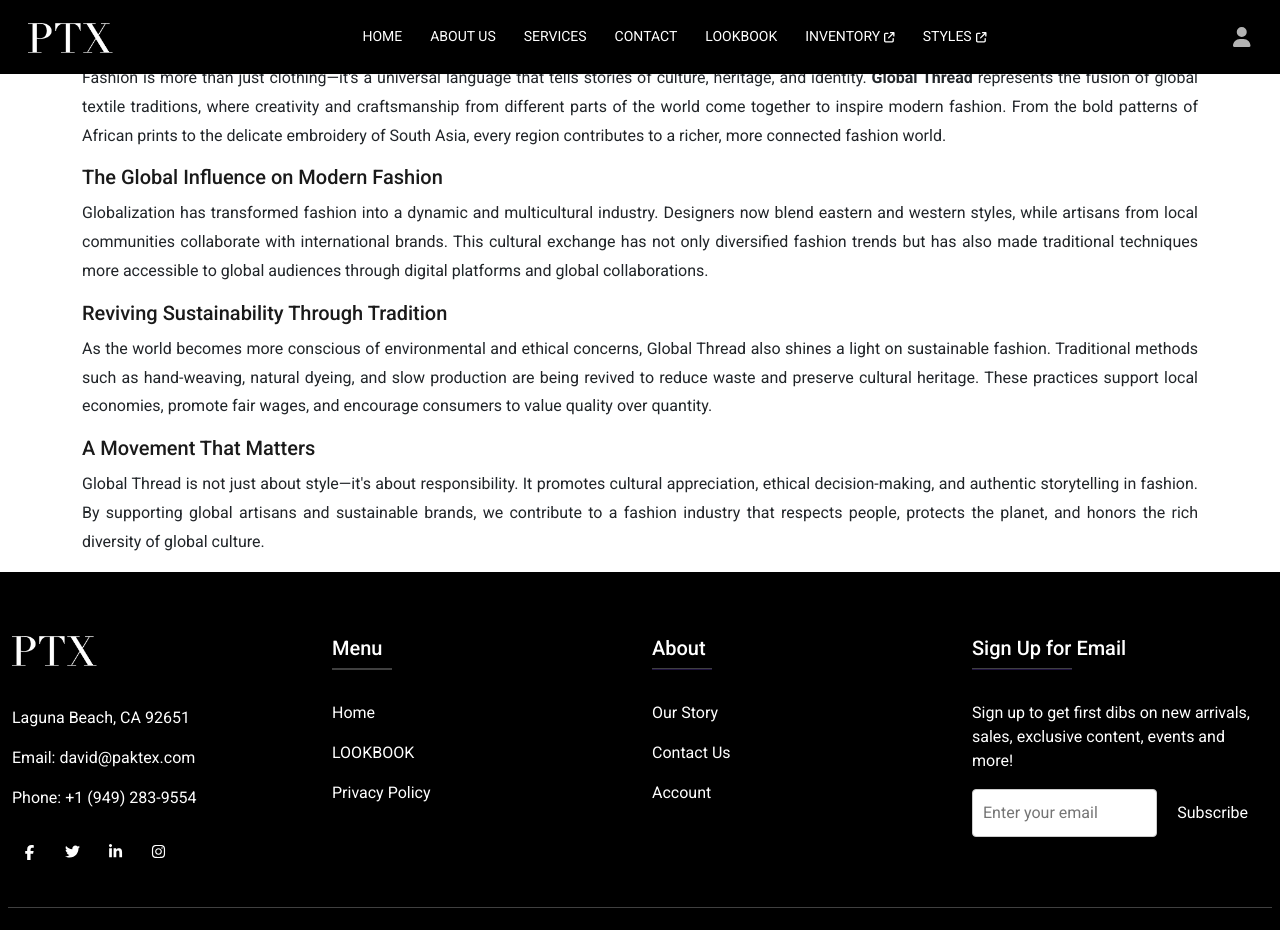
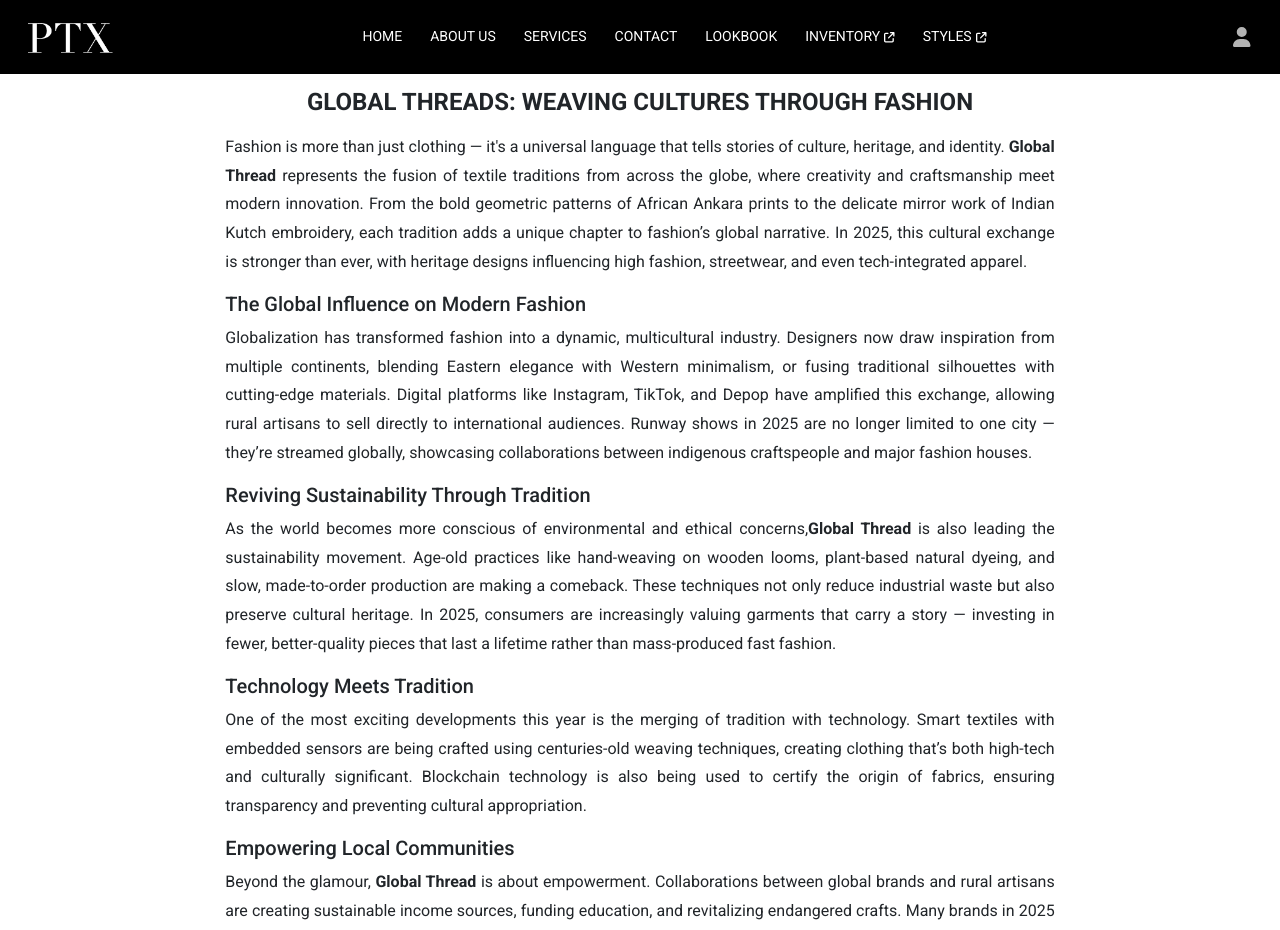
Before and after one commit to Zeeshanprojects/PTX-2, a React (Create React App) app in the folder PTX-2/ptx-2/: page /blog3 in a window 1280 px wide. Shown: the top 930 px of the page. Built offline with nearby package versions, Linux system fonts and the light colour scheme.

Commit message:
code updated

```diff
--- a/PTX-2/ptx-2/src/Pages/Blog1.jsx
+++ b/PTX-2/ptx-2/src/Pages/Blog1.jsx
@@ -9,7 +9,7 @@ export default function Blog1() {
       <div className="container-fluid p-0 mt-5">
         <div className="container blog-content col-lg-8 col-xl-8 ">
           <div className="space"></div>
-          <h4 className="fw-bold text-center mb-3">
+          <h4 className="fw-bold text-center mb-3 text-uppercase">
             2025 Fashion Trends: A Deeper Dive into Style, Substance &
             Sustainability
           </h4>
--- a/PTX-2/ptx-2/src/Pages/Blog3.jsx
+++ b/PTX-2/ptx-2/src/Pages/Blog3.jsx
@@ -8,51 +8,76 @@ export default function Blog3() {
     <>
       <div className="container-fluid p-0">
 
+      <div className="container blog-content col-lg-8 col-xl-8 mt-5">
+  <div className="space"></div>
 
-        <div className="container blog-content">
-          <h2> Global Thread – Weaving Cultures Through Fashion</h2>
+  <h4 className="fw-bold text-center mb-3 text-uppercase">
+    GLOBAL THREADS: Weaving Cultures Through Fashion
+  </h4>
+
   <p>
-            Fashion is more than just clothing—it's a universal language that
-            tells stories of culture, heritage, and identity.{" "}
-            <strong>Global Thread</strong> represents the fusion of global
-            textile traditions, where creativity and craftsmanship from
-            different parts of the world come together to inspire modern
-            fashion. From the bold patterns of African prints to the delicate
-            embroidery of South Asia, every region contributes to a richer, more
-            connected fashion world.
+    Fashion is more than just clothing — it's a universal language that tells stories
+    of culture, heritage, and identity. <strong>Global Thread</strong> represents the
+    fusion of textile traditions from across the globe, where creativity and craftsmanship
+    meet modern innovation. From the bold geometric patterns of African Ankara prints
+    to the delicate mirror work of Indian Kutch embroidery, each tradition adds a
+    unique chapter to fashion’s global narrative. In 2025, this cultural exchange is
+    stronger than ever, with heritage designs influencing high fashion, streetwear,
+    and even tech-integrated apparel.
   </p>
 
-          <h2> The Global Influence on Modern Fashion</h2>
+  <h5>The Global Influence on Modern Fashion</h5>
   <p>
-            Globalization has transformed fashion into a dynamic and
-            multicultural industry. Designers now blend eastern and western
-            styles, while artisans from local communities collaborate with
-            international brands. This cultural exchange has not only
-            diversified fashion trends but has also made traditional techniques
-            more accessible to global audiences through digital platforms and
-            global collaborations.
+    Globalization has transformed fashion into a dynamic, multicultural industry.
+    Designers now draw inspiration from multiple continents, blending Eastern elegance
+    with Western minimalism, or fusing traditional silhouettes with cutting-edge materials.
+    Digital platforms like Instagram, TikTok, and Depop have amplified this exchange,
+    allowing rural artisans to sell directly to international audiences. Runway shows in
+    2025 are no longer limited to one city — they’re streamed globally, showcasing
+    collaborations between indigenous craftspeople and major fashion houses.
   </p>
 
-          <h2> Reviving Sustainability Through Tradition</h2>
+  <h5>Reviving Sustainability Through Tradition</h5>
   <p>
-            As the world becomes more conscious of environmental and ethical
-            concerns, Global Thread also shines a light on sustainable fashion.
-            Traditional methods such as hand-weaving, natural dyeing, and slow
-            production are being revived to reduce waste and preserve cultural
-            heritage. These practices support local economies, promote fair
-            wages, and encourage consumers to value quality over quantity.
+    As the world becomes more conscious of environmental and ethical concerns,
+    <strong>Global Thread</strong> is also leading the sustainability movement.
+    Age-old practices like hand-weaving on wooden looms, plant-based natural dyeing,
+    and slow, made-to-order production are making a comeback. These techniques not only
+    reduce industrial waste but also preserve cultural heritage. In 2025, consumers are
+    increasingly valuing garments that carry a story — investing in fewer, better-quality
+    pieces that last a lifetime rather than mass-produced fast fashion.
   </p>
 
-          <h2> A Movement That Matters</h2>
+  <h5>Technology Meets Tradition</h5>
   <p>
-            Global Thread is not just about style—it's about responsibility. It
-            promotes cultural appreciation, ethical decision-making, and
-            authentic storytelling in fashion. By supporting global artisans and
-            sustainable brands, we contribute to a fashion industry that
-            respects people, protects the planet, and honors the rich diversity
-            of global culture.
+    One of the most exciting developments this year is the merging of tradition with
+    technology. Smart textiles with embedded sensors are being crafted using
+    centuries-old weaving techniques, creating clothing that’s both high-tech and
+    culturally significant. Blockchain technology is also being used to certify the
+    origin of fabrics, ensuring transparency and preventing cultural appropriation.
+  </p>
+
+  <h5>Empowering Local Communities</h5>
+  <p>
+    Beyond the glamour, <strong>Global Thread</strong> is about empowerment. Collaborations
+    between global brands and rural artisans are creating sustainable income sources,
+    funding education, and revitalizing endangered crafts. Many brands in 2025 are
+    adopting “craft clusters,” where entire communities benefit from long-term fashion
+    partnerships, ensuring fair wages and safe working conditions.
+  </p>
+
+  <h5>A Movement That Matters</h5>
+  <p>
+    <strong>Global Thread</strong> is not just about style — it’s about responsibility.
+    It promotes cultural appreciation, ethical decision-making, and authentic storytelling
+    in fashion. By supporting global artisans, sustainable brands, and transparent supply
+    chains, we contribute to an industry that respects people, protects the planet,
+    and honors the rich diversity of global culture. In an era where trends shift rapidly,
+    the movement reminds us that some things — like skill, tradition, and cultural pride —
+    are timeless.
   </p>
 </div>
+
       </div>
       <Footer />
     </>
```
Also changed, not shown: PTX-2/ptx-2/src/Pages/Blog2.jsx (+53 -32 lines). Lines whose indentation alone changed are shown as unchanged.
